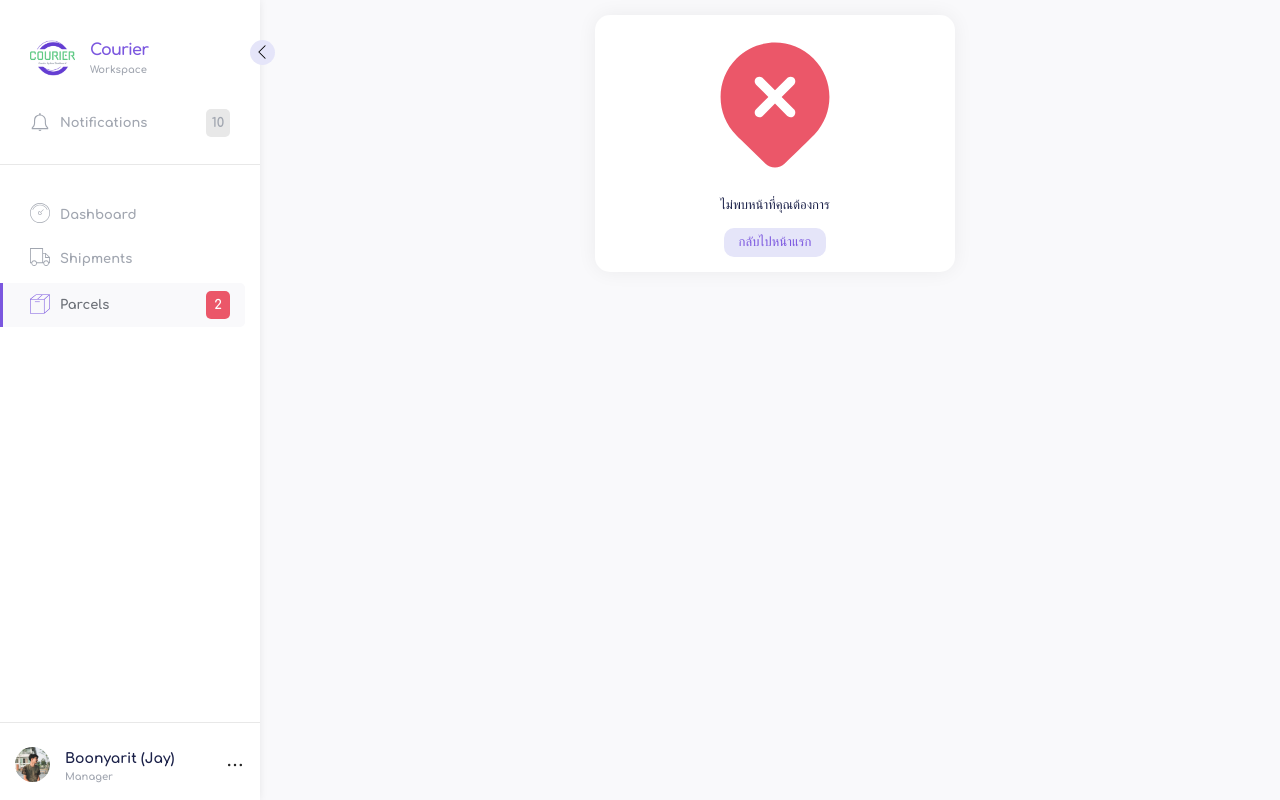
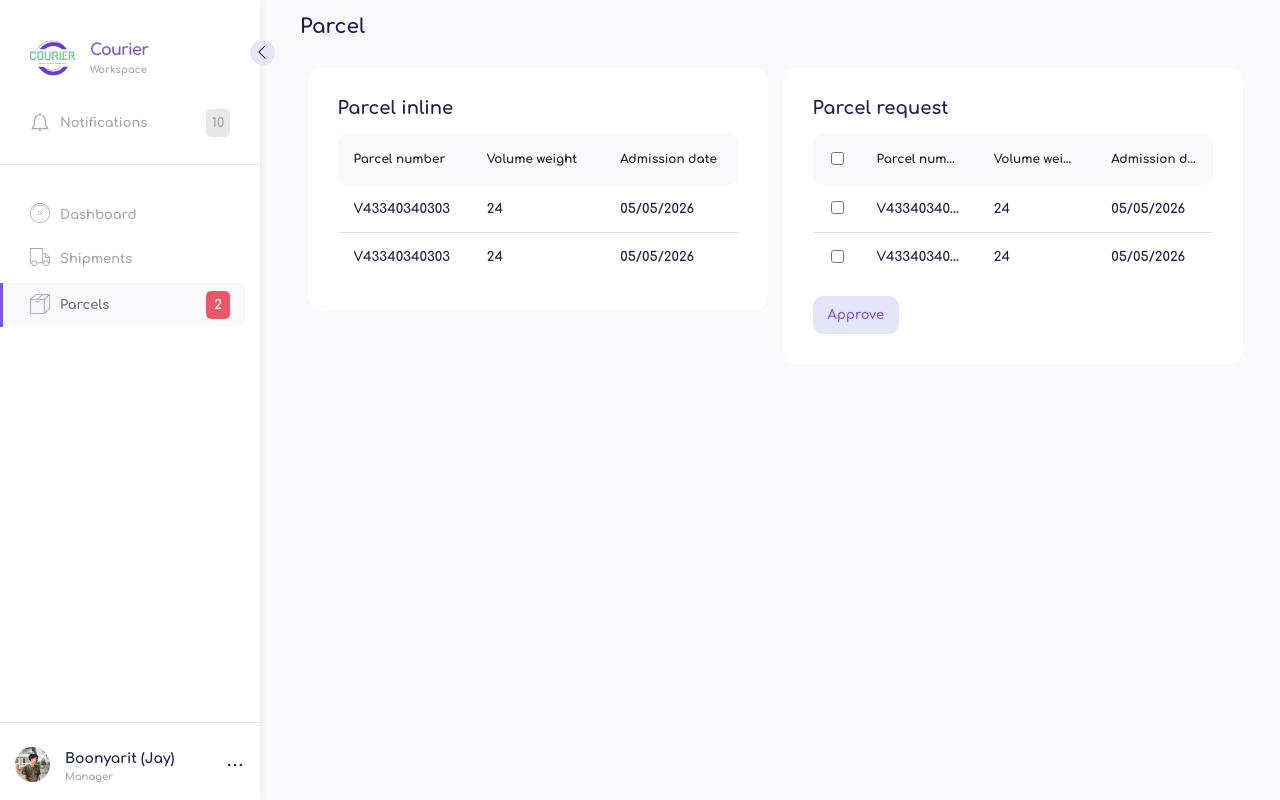
Before and after one commit to Anonymous1534/vora, a React (Vite) app in the folder front-end/: page /parcels in a window 1280 px wide. Built offline with nearby package versions, Linux system fonts and the light colour scheme.

Commit message:
add page parcel

```diff
--- /dev/null
+++ b/front-end/src/components/Parcel/index.tsx
@@ -0,0 +1,56 @@
+import DataTable from "react-data-table-component";
+const Parcel = () => {
+  const data = [
+    {
+      id: 1,
+      parcel_number: "V43340340303",
+      volume_weight: "24",
+      admission_date: "05/05/2026",
+    },
+    {
+      id: 1,
+      parcel_number: "V43340340303",
+      volume_weight: "24",
+      admission_date: "05/05/2026",
+    },
+  ];
+
+  const columns = [
+    {
+      name: "Parcel number",
+      selector: (row: any) => row.parcel_number,
+    },
+    {
+      name: "Volume weight",
+      selector: (row: any) => row.volume_weight,
+    },
+    {
+      name: "Admission date",
+      selector: (row: any) => row.admission_date,
+    },
+  ];
+  return (
+    <>
+      <div className="overview-page parcel">
+        <div className="overview-title">Parcel</div>
+      </div>
+      <div className="parcel-component">
+        <div className="parcel-grid parcel-available">
+          <div className="parcel-title">Parcel inline</div>
+          <div className="parcel-table">
+            <DataTable columns={columns} data={data} />
+          </div>
+        </div>
+        <div className="parcel-grid parcel-request">
+          <div className="parcel-title">Parcel request</div>
+          <div className="parcel-table">
+            <DataTable columns={columns} data={data} selectableRows />
+          </div>
+          <div className="parcel-contrl">Approve</div>
+        </div>
+      </div>
+    </>
+  );
+};
+
+export default Parcel;
--- a/front-end/src/components/components.scss
+++ b/front-end/src/components/components.scss
@@ -266,10 +266,6 @@
       }
     }
   }
-  &.shipments {
-    display: flex;
-    align-items: center;
-    margin-bottom: 30px;
   .overview-button {
     display: flex;
     align-items: center;
@@ -291,6 +287,10 @@
       }
     }
   }
+  &.shipments {
+    display: flex;
+    align-items: center;
+    margin-bottom: 30px;
   }
   &.shipments-details {
     display: flex;
@@ -302,6 +302,15 @@
     }
     .overview-time {
       color: $color-light-gray;
+    }
+  }
+  &.parcel {
+    display: flex;
+    align-items: center;
+    flex-direction: row;
+    margin-bottom: 30px;
+    .overview-title {
+      margin-right: 10px;
     }
   }
 }
@@ -549,5 +558,33 @@
     margin: 0 7.5px;
     background-color: #fff;
     padding: 30px;
+    border-radius: 15px;
   }
 }
+
+.parcel-component {
+  display: flex;
+  align-items: flex-start;
+  .parcel-grid {
+    max-width: calc(50% - 75px);
+    width: 100%;
+    padding: 30px;
+    margin: 0 7.5px;
+    background-color: #fff;
+    border-radius: 15px;
+    .parcel-title {
+      font-size: 18px;
+      color: $color-blue;
+      margin: 0 0 15px;
+    }
+    .parcel-contrl {
+      margin-top: 15px;
+      background-color: $color-light-purple;
+      color: $color-purple;
+      padding: 12px 15px;
+      display: inline-block;
+      border-radius: 10px;
+      cursor: pointer;
+    }
+  }
+}
--- a/front-end/src/components/index.tsx
+++ b/front-end/src/components/index.tsx
@@ -4,6 +4,7 @@ import "./table.scss";
 import Overviews from "./Overviews";
 import Shipments from "./Shipments";
 import Details from "./Shipments/detials";
+import Parcel from "./Parcel";
 import Error from "./Error";
 import { BrowserRouter as Router, Routes, Route, Link } from "react-router-dom";
 
@@ -16,6 +17,7 @@ const Components = () => {
           <Route path="/dashboard" element={<Overviews />} />
           <Route path="/shipments" element={<Shipments />} />
           <Route path="/shipments/details" element={<Details />} />
+          <Route path="/parcels" element={<Parcel />} />
           <Route path="*" element={<Error />} />
         </Routes>
       </div>
```
Lines whose indentation alone changed are shown as unchanged.
